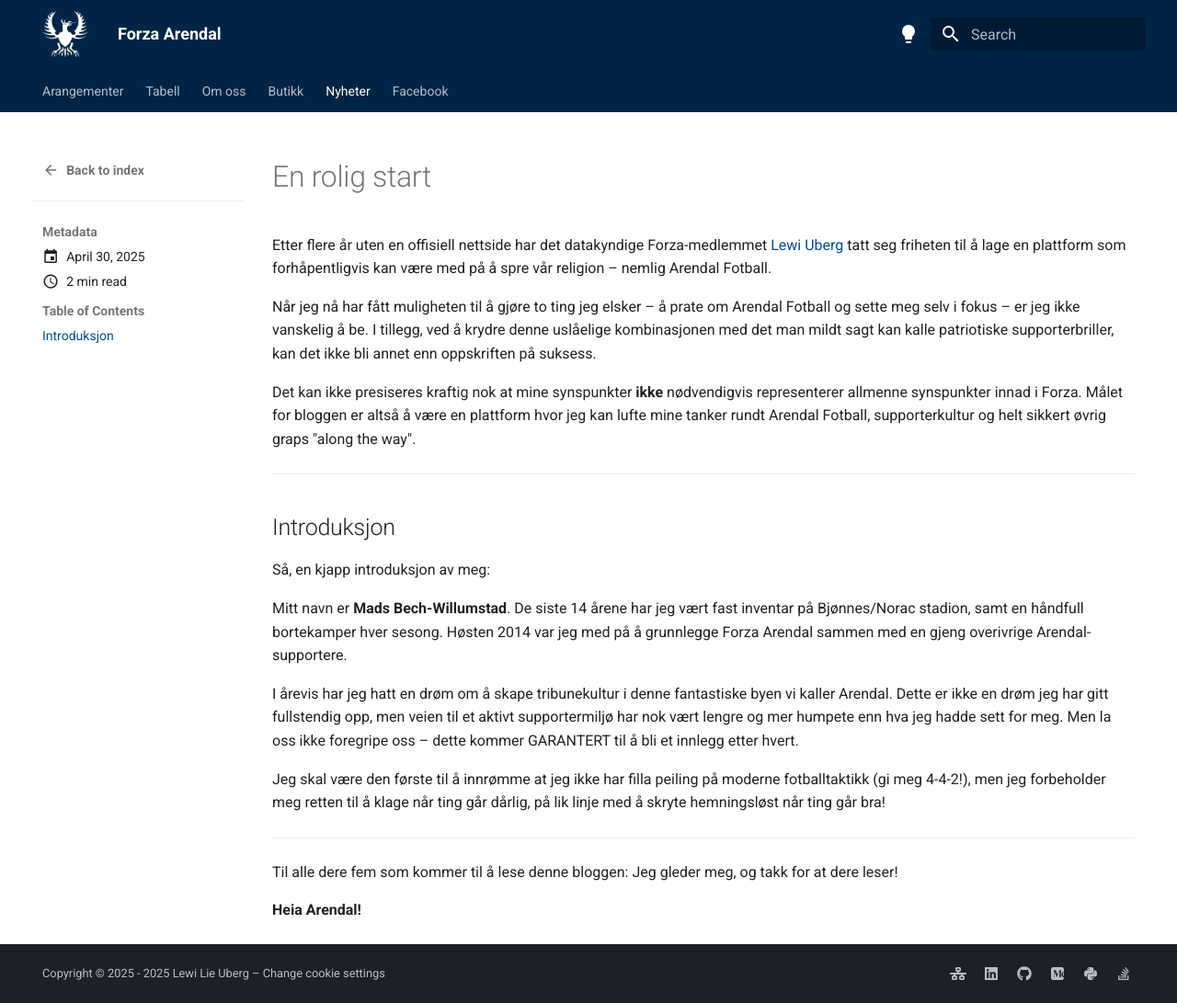
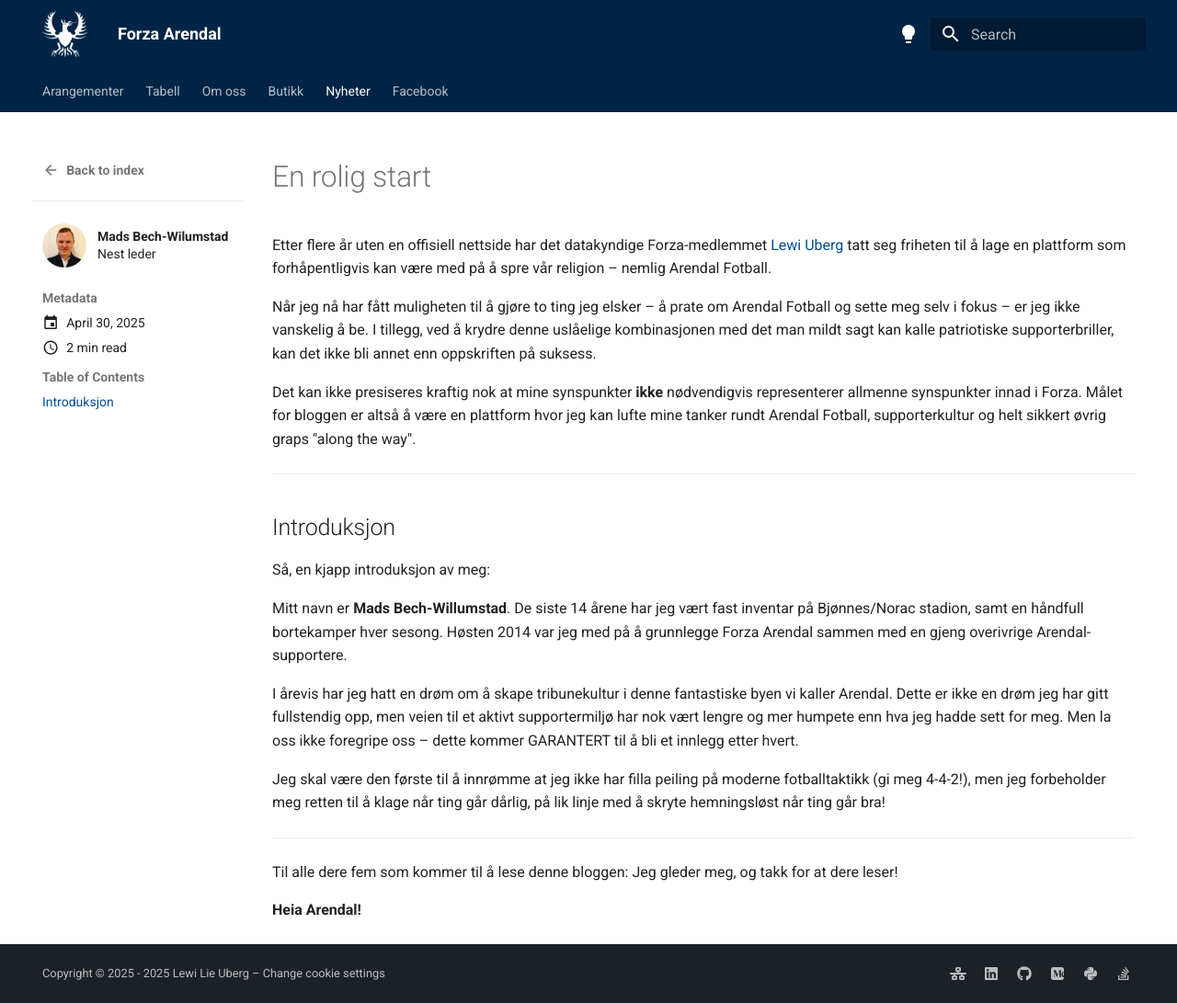
Before and after one commit to lewiuberg/forza-arendal, an MkDocs documentation site: the page built from docs/blog/posts/2025-04-30.md, in a window 1280 px wide and 1091 px high. Shown: the whole window at 92% size. Built offline with MkDocs 1.6.1 and Material for MkDocs 9.7.7, drawn with Linux system fonts in a browser that asks for light colours; comment, search, counter and statistics services are not loaded.

Commit message:
Update author configuration for blog posts and replace profile image for Lewi Uberg

```diff
--- a/docs/blog/posts/2025-04-30.md
+++ b/docs/blog/posts/2025-04-30.md
@@ -2,6 +2,8 @@
 date:
   created: 2025-04-30
   # updated: 2025-04-16
+authors:
+  - mads
 draft: false
 # pin: false
 # links:
```
Also changed, not shown: docs/blog/posts/2025-04-16.md (+2 -0 lines), docs/assets/images/blog/profile/lewi.JPG.
